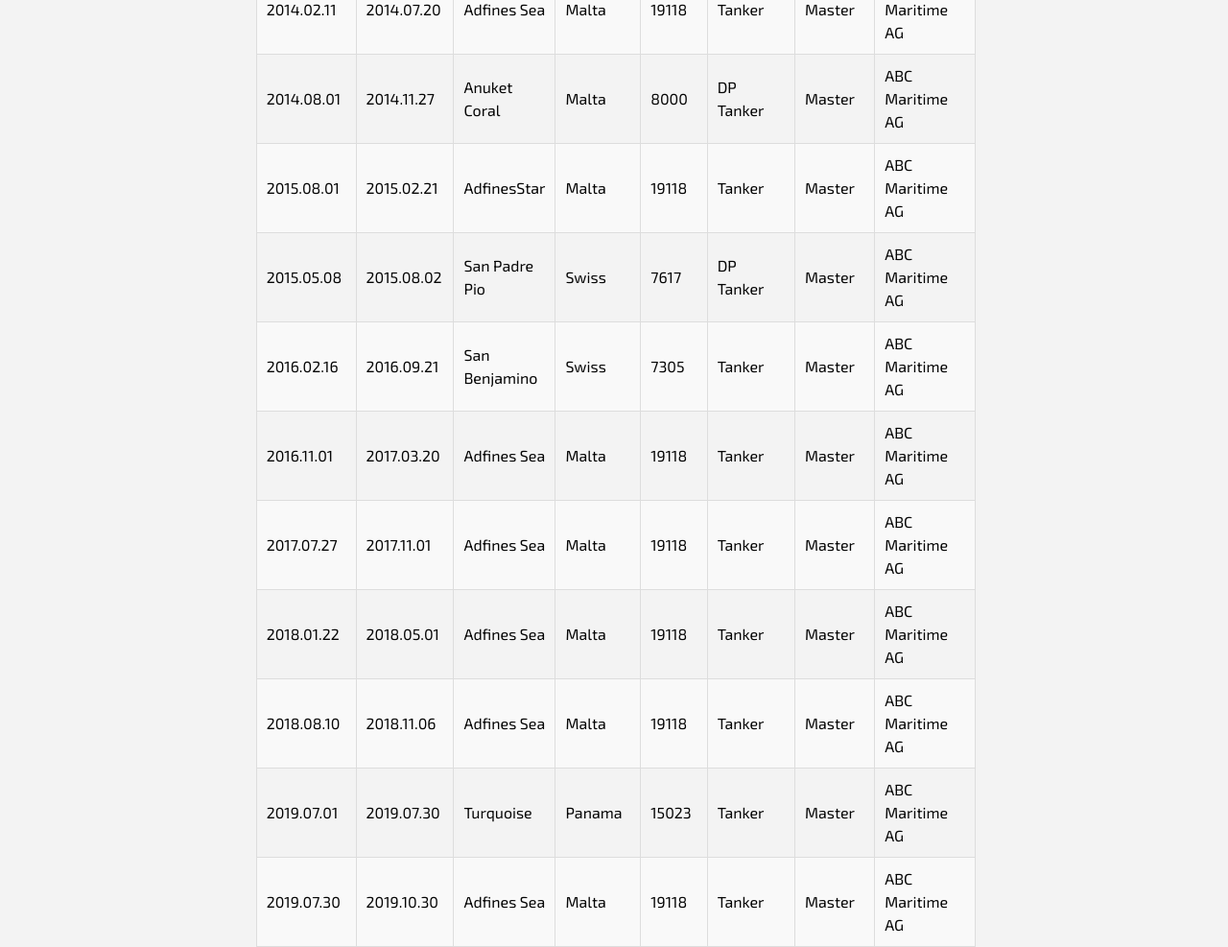
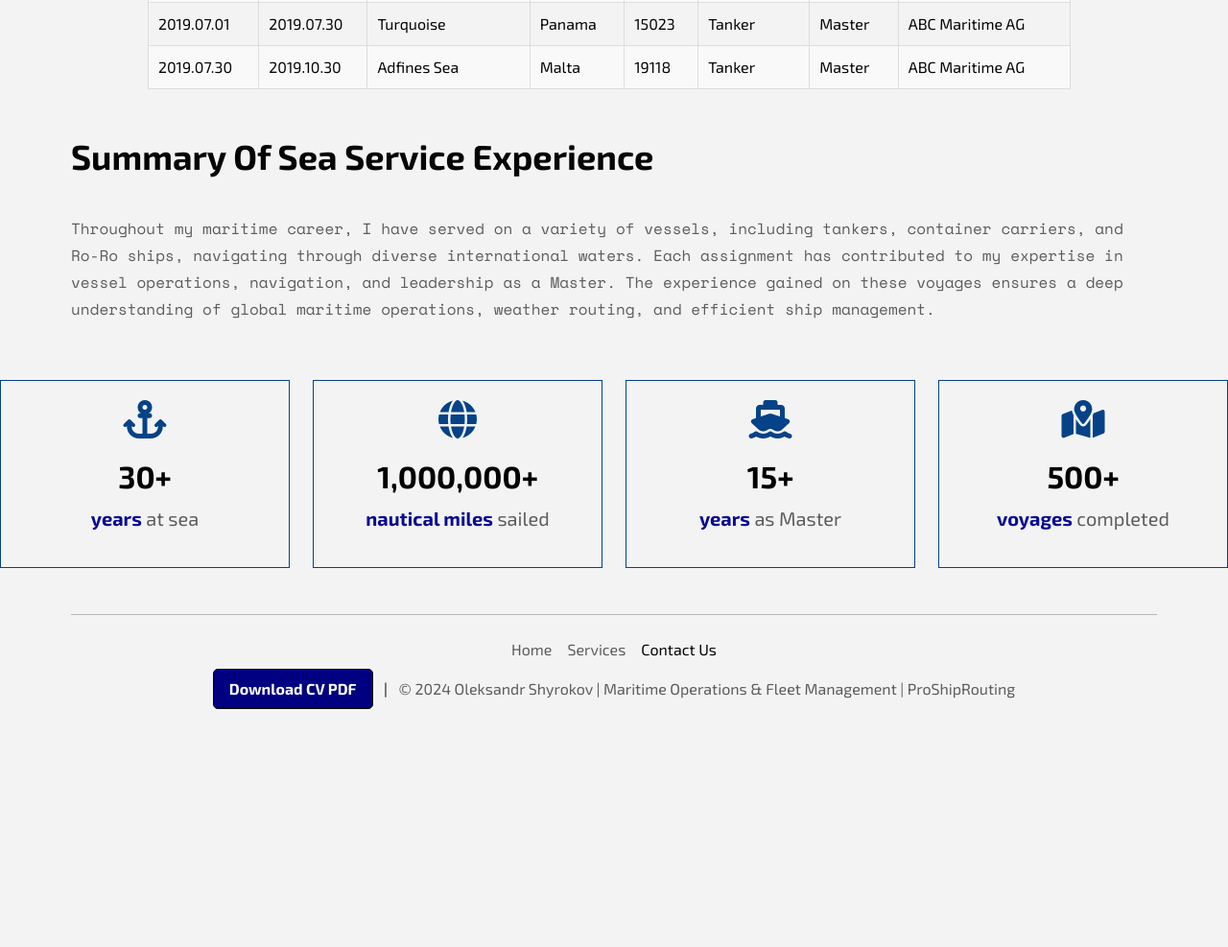
Before and after one commit to riverventa/shyrokov, a plain HTML site: page Sea-service.html in a window 1280 px wide. Shown: the part 1777-2764 px from the top of the page at 96% size. After the commit the page ends 2540 px from the top, so only its background shows below. Drawn offline with nearby package versions, Linux system fonts and the light colour scheme; a script that the page names is missing.

Commit message:
Текст сообщения

```diff
--- a/Sea-service.html
+++ b/Sea-service.html
@@ -19,14 +19,17 @@
         <!-- main css file -->
         <link rel="stylesheet" href="css/styles.css">
         <title> Alexander Shyrokov | Personal Portfolio & CV</title>
+
+        <script src="js/pace.js"></script>
+
       </head>
 
       <body class="body">
 
           <!-- start preLoader -->
-  <!--  <div id="preloader">
+        <div id="preloader">
             <div class="p">LOADING</div>
-    </div>-->
+          </div>
           <!-- end preLoader -->
 
         <!-- start scroll to top button -->
@@ -55,10 +58,6 @@
                     <a class="nav-link" aria-current="page" href="index.html">Home</a>
                   </li>
 
-
-            <li class="nav-item">
-              <a class="nav-link" href="sea-service.html">Sea Service</a> <!-- Новый пункт меню -->
-            </li>
                   <li class="nav-item">
                     <a class="nav-link" href="/cv.pdf" target="_blank">Download CV pdf</a>
                   </li>
@@ -66,35 +65,56 @@
                   <li class="nav-item">
                     <a class="nav-link" href="index.html#contact">Contact us</a>
                   </li>
+                </ul>
 
-
-
-          </ul>
                 <div class="d-flex gap-2 ms-auto">
                   <a class="btn" href="mailto:riverventar@gmail.com">contact me</a>
                 </div>
+
               </div>
             </div>
           </nav>
         </header>
+
         <!-- ======= end Header ======= -->
 
-<!-- Контент страницы Sea Service -->
+
+<!-- ======= Контент страницы Sea Service ======= -->
+
 <section class="sea-service" id="service">
   <img class="shape organise hero-organise" src="images/shapes/ooorganize.svg" alt="shape">
+
   <div class="container">
     <div class="row align-items-center justify-content-center g-4">
-      <div class="col-lg-8 col-12">
+      <!-- Колонка для контента, которая будет иметь адаптивную ширину -->
+      <div class="col-lg-12 col-md-12 col-12">
         <div class="d-flex flex-column gap-16 position-relative">
 
-          <div class="d-flex flex-column">
+          <!-- Заголовок и текстовое описание -->
+          <div class="sea-service-description" style="margin-top: 40px;">
             <p class="pretitle">Professional Summary</p>
-            <h1 class="heading-1"><span class="primary-text">sea</span> service</h1>
+          </div>
+
+
+            <h1 class="heading-1" style="margin-top: 10px; margin-bottom: 20px;">
+              <span class="primary-text">Sea</span> Service
+            </h1>
+
+            <p class="body-2" style="text-align: left; margin-top: 40px; margin-bottom: 40px;">
+              Welcome to our Sea Service page. This section highlights my personal sea service
+              experience, showcasing the vessels I've worked on and the knowledge I gained over
+              the years. Below is a detailed table of the vessels, their flags, types, and the
+              companies I worked with, along with the dates of service. This data reflects my
+              hands-on experience on various ships, demonstrating my operational history in
+              different regions and industries.
+            </p>
           </div>
 
          <!-- Таблица Sea Service -->
+      <div class="table-responsive">
         <table class="sea-service-table">
           <thead>
+
                <tr>
                   <th>From</th>
                   <th>To</th>
@@ -113,7 +133,7 @@
                   <td>Michel Delmas</td>
                   <td>Panama</td>
                   <td>27000</td>
-                  <td>Container Carrier</td>
+                  <td>ConBulk</td>
                   <td>Ch.Off</td>
                   <td>Enterprises Sh. Co.</td>
                 </tr>
@@ -183,7 +203,7 @@
                   <td>Blandine Delmas</td>
                   <td>Bahamas</td>
                   <td>33520</td>
-                  <td>Container Carrier</td>
+                  <td>ConBulk</td>
                   <td>Master</td>
                   <td>Midocean (IOM) Ltd</td>
                 </tr>
@@ -414,7 +434,96 @@
     </div>
   </section>
 
+
+                 <!-- ============== Summary of Sea Service Experience ============== -->
+
+        <div class="container mt-5">
+          <h2 class="heading-2">Summary of Sea Service Experience</h2>
+          <p class="body-2" style="text-align: left; margin-top: 40px; margin-bottom: 60px;">
+            Throughout my maritime career, I have served on a variety of vessels, including tankers,
+            container carriers, and Ro-Ro ships, navigating through diverse international waters.
+            Each assignment has contributed to my expertise in vessel operations, navigation, and
+            leadership as a Master. The experience gained on these voyages ensures a deep understanding
+            of global maritime operations, weather routing, and efficient ship management.
+          </p>
+
+        </div>
+
+
+                <!-- ============== Sea Service Stats Section ============== -->
+        <div class="row justify-content-center align-items-center text-center">
+          <div class="col-lg-3 col-md-6 col-12 mb-4 mb-md-0">
+            <div class="stat-item">
+              <i class="fas fa-anchor navy-icon"></i>
+              <h1 class="heading-1">30+</h1>
+              <p class="body-1"><span class="primary-text">years</span> at sea</p>
+            </div>
+          </div>
+          <div class="col-lg-3 col-md-6 col-12 mb-4 mb-md-0">
+            <div class="stat-item">
+              <i class="fas fa-globe navy-icon"></i>
+              <h1 class="heading-1">1,000,000+</h1>
+              <p class="body-1"><span class="primary-text">nautical miles</span> sailed</p>
+            </div>
+          </div>
+          <div class="col-lg-3 col-md-6 col-12 mb-4 mb-md-0">
+            <div class="stat-item">
+              <i class="fas fa-ship navy-icon"></i>
+              <h1 class="heading-1">15+</h1>
+              <p class="body-1"><span class="primary-text">years</span> as Master</p>
+            </div>
+          </div>
+          <div class="col-lg-3 col-md-6 col-12 mb-4 mb-md-0">
+            <div class="stat-item">
+              <i class="fas fa-map-marked-alt navy-icon"></i>
+              <h1 class="heading-1">500+</h1>
+              <p class="body-1"><span class="primary-text">voyages</span> completed</p>
+            </div>
+          </div>
+        </div>
+        <!-- ============== END Sea Service Stats Section ============== -->
+
+
+
+        <!-- ============== start footer section ========== -->
+        <section class="footer position-relative pt-4 mt-4">
+          <div class="container">
+            <hr class="p-0 m-0">
+            <div class="row justify-content-center align-items-center  my-4 ">
+
+
+              <div class="d-flex justify-content-center gap-16 col-lg-3 col-md-6 col-12 mt-lg-0 mt-2 ">
+
+                <a href="#" class="footer-link">home</a>
+                <a href="#" class="footer-link">services</a>
+                <a class="nav-link" href="index.html#contact">Contact us</a>
+              </div>
+
+
+              <div class="col-12 text-center mt-2">
+                <a href="cv.pdf" download="My_CV.pdf" class="download-btn">Download CV PDF</a>
+                <span class="mx-2">|</span>
+                <p class="d-inline">&copy; 2024 Oleksandr Shyrokov | Maritime Operations & Fleet Management | ProShipRouting</p>
+              </div>
+
+
+            </div>
+          </div>
+        </section>
+        <!-- ============== end footer section ========== -->
+
+
           <!-- Подключаем скрипты -->
           <script src="scripts.js"></script>
+
+          <script>
+            window.addEventListener("load", function() {
+                // Прячем прелоадер после полной загрузки
+                document.body.classList.add("loaded");
+            });
+        </script>
+
+        <script src="js/main.js"></script>
+
 </body>
 </html>
--- a/css/styles.css
+++ b/css/styles.css
@@ -983,11 +983,16 @@ img {
 }
 
 
-/* Стили для таблицы Sea Service *//* Стили для таблицы Sea Service */
-/* Стили для таблицы Sea Service *//* Стили для таблицы Sea Service */
+/* Стили для таблицы Sea Service *//* Стили для таблицы Sea Service *//* Стили для таблицы Sea Service */
+/* Стили для таблицы Sea Service *//* Стили для таблицы Sea Service *//* Стили для таблицы Sea Service */
+
+.sea-service {
+  margin-left: -10px; /* Сдвигаем весь блок влево */
+}
 
 .sea-service-table {
-  width: 100%;
+  width: 85%; /* Делаем таблицу шириной 85% */
+  margin: 0 auto; /* Центрируем таблицу на странице */
   border-collapse: collapse;
   margin-top: 2rem;
 }
@@ -1022,8 +1027,8 @@ img {
   }
 
   .sea-service-table td {
-    font-size: 12px;
+    font-size: 14px;
   }
 }
 
-/* END Стили для таблицы Sea Service *//* Стили для таблицы Sea Service */
+/* END Стили для таблицы Sea Service */
```
Also changed, not shown: index.html (+2 -5 lines). Lines whose indentation alone changed are shown as unchanged.
